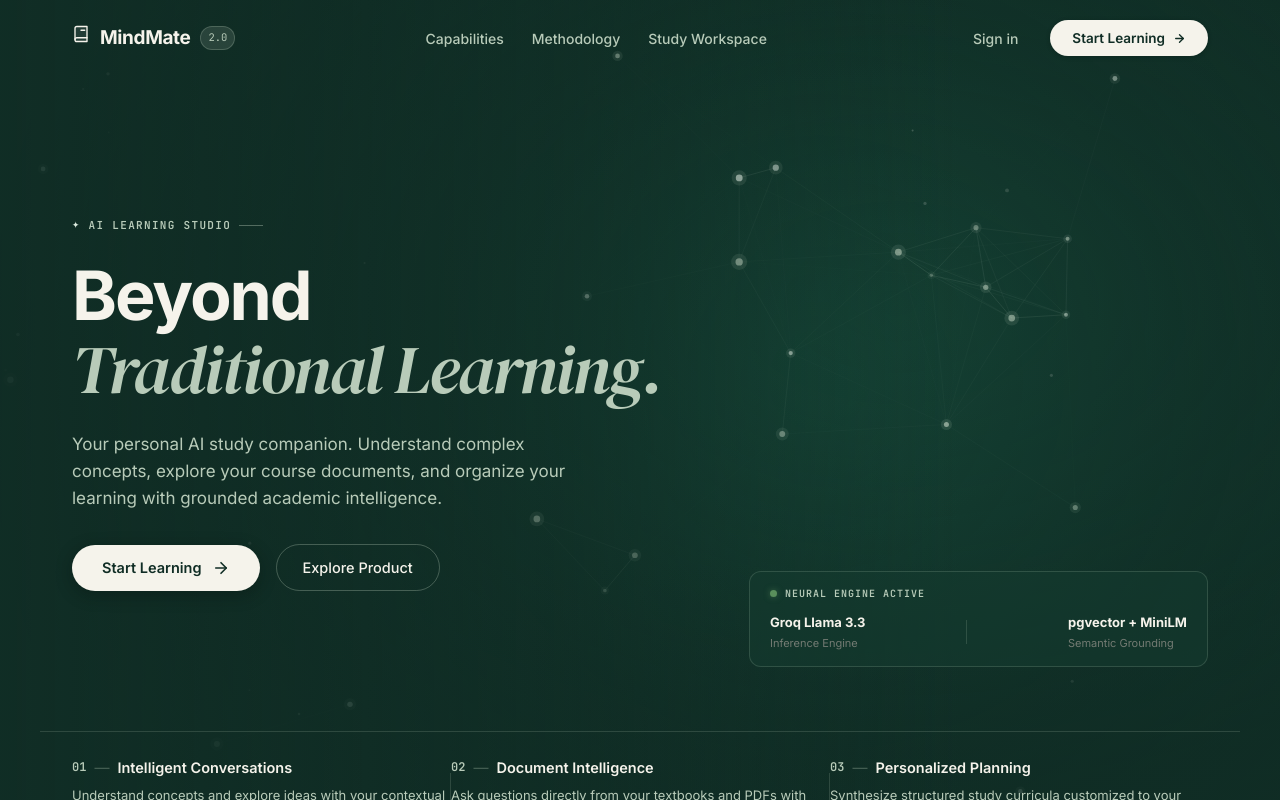
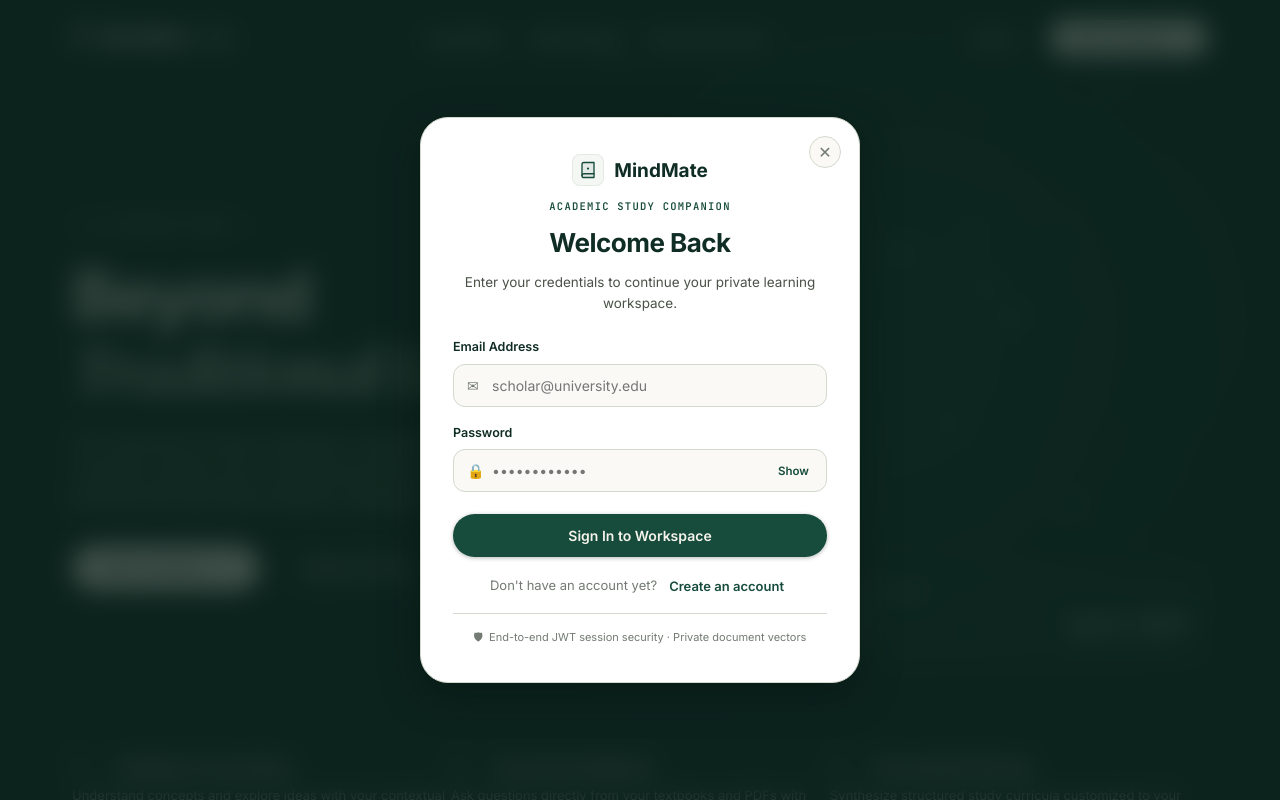
Before and after one commit to Honey-Singh716/MindMate-AI, a React (Vite) app in the folder frontend/: page / in a window 1280 px wide. Both pictures are taken after a click on the button "Sign in". Shown: the top 800 px of the page. Built offline with nearby package versions, Linux system fonts and the light colour scheme; no server answers.

Commit message:
fix(auth): restore overlay positioning and academic styles for AuthModal so Start Learning opens modal properly

```diff
--- a/frontend/src/App.css
+++ b/frontend/src/App.css
@@ -3448,20 +3448,24 @@
 }
 
 /* --------------------------------------------------------------------------
-   14. AUTH MODAL
+   14. AUTH MODAL (Clean Academic Authentication Dialog)
    -------------------------------------------------------------------------- */
+.auth-overlay,
 .auth-modal-backdrop {
   position: fixed;
   inset: 0;
-  z-index: 2000;
-  background: rgba(12, 33, 27, 0.7);
-  backdrop-filter: blur(8px);
-  display: grid;
-  place-items: center;
+  z-index: 9999;
+  background: rgba(12, 33, 27, 0.78);
+  backdrop-filter: blur(12px);
+  display: flex;
+  align-items: center;
+  justify-content: center;
   padding: 20px;
 }
 
+.auth-modal-glass,
 .auth-modal-panel {
+  position: relative;
   width: 100%;
   max-width: 440px;
   background: #ffffff;
@@ -3470,65 +3474,76 @@
   padding: 36px 32px;
   box-shadow: var(--shadow-lg);
   color: var(--text-on-ivory);
-}
-
-.modal-header {
-  display: flex;
-  align-items: center;
-  justify-content: space-between;
+  animation: fadeIn 0.3s cubic-bezier(0.16, 1, 0.3, 1) forwards;
+}
+
+.auth-close-btn,
+.modal-close-btn {
+  position: absolute;
+  top: 18px;
+  right: 18px;
+  width: 32px;
+  height: 32px;
+  border-radius: 50%;
+  display: grid;
+  place-items: center;
+  font-size: 16px;
+  color: var(--text-on-ivory-3);
+  background: var(--ivory-off);
+  border: 1px solid var(--ivory-border);
+  cursor: pointer;
+  transition: all 0.2s ease;
+}
+
+.auth-close-btn:hover,
+.modal-close-btn:hover {
+  color: var(--forest-deep);
+  background: var(--ivory-sage);
+}
+
+.auth-header {
+  display: flex;
+  flex-direction: column;
+  align-items: center;
+  text-align: center;
   margin-bottom: 24px;
 }
 
-.modal-brand {
-  display: flex;
-  align-items: center;
-  gap: 8px;
-}
-
-.modal-title {
-  font-size: 20px;
-  font-weight: 700;
-  color: var(--forest-deep);
-}
-
-.modal-close-btn {
-  font-size: 18px;
-  color: var(--text-on-ivory-3);
-}
-
-.modal-close-btn:hover {
-  color: var(--forest-deep);
-}
-
-.auth-tabs {
-  display: flex;
-  gap: 8px;
-  margin-bottom: 24px;
-  border-bottom: 1px solid var(--ivory-border);
-}
-
-.auth-tab {
-  flex: 1;
-  padding: 10px 0;
-  text-align: center;
+.auth-brand-badge {
+  display: flex;
+  align-items: center;
+  gap: 10px;
+  margin-bottom: 12px;
+}
+
+.brand-name-text {
+  font-size: 19px;
+  font-weight: 700;
+  color: var(--forest-deep);
+}
+
+.auth-eyebrow {
+  font-family: var(--font-mono);
+  font-size: 10.5px;
+  font-weight: 700;
+  letter-spacing: 0.12em;
+  color: var(--forest-green);
+  margin-bottom: 6px;
+}
+
+.auth-title {
+  font-size: 26px;
+  font-weight: 700;
+  color: var(--forest-deep);
+  letter-spacing: -0.02em;
+  margin-bottom: 8px;
+}
+
+.auth-subtitle {
   font-size: 13.5px;
-  font-weight: 600;
-  color: var(--text-on-ivory-3);
-  position: relative;
-}
-
-.auth-tab.active {
-  color: var(--forest-deep);
-}
-
-.auth-tab.active::after {
-  content: '';
-  position: absolute;
-  bottom: -1px;
-  left: 0;
-  right: 0;
-  height: 2px;
-  background: var(--forest-green);
+  line-height: 1.5;
+  color: var(--text-on-ivory-2);
+  max-width: 360px;
 }
 
 .auth-form {
@@ -3537,59 +3552,148 @@
   gap: 16px;
 }
 
+.auth-field-group,
 .form-field {
   display: flex;
   flex-direction: column;
   gap: 6px;
 }
 
+.auth-label,
 .form-field label {
   font-size: 12.5px;
   font-weight: 600;
   color: var(--forest-deep);
 }
 
+.label-with-hint {
+  display: flex;
+  justify-content: space-between;
+  align-items: center;
+}
+
+.auth-hint {
+  font-size: 11px;
+  color: var(--text-on-ivory-3);
+}
+
+.auth-input-wrapper {
+  position: relative;
+  display: flex;
+  align-items: center;
+}
+
+.input-icon {
+  position: absolute;
+  left: 14px;
+  font-size: 14px;
+  color: var(--text-on-ivory-3);
+  pointer-events: none;
+}
+
+.auth-input,
 .form-field input {
-  padding: 11px 14px;
+  width: 100%;
+  padding: 12px 48px 12px 38px;
   border-radius: var(--radius-md);
   border: 1px solid var(--ivory-border);
   background: var(--ivory-off);
-  color: var(--forest-deep);
-  font-size: 13.5px;
-}
-
+  font-size: 14px;
+  color: var(--forest-deep);
+  transition: all 0.2s ease;
+}
+
+.auth-input:focus,
 .form-field input:focus {
   outline: 2px solid var(--forest-green);
   background: #ffffff;
+  border-color: transparent;
+}
+
+.password-toggle-btn {
+  position: absolute;
+  right: 12px;
+  font-size: 11.5px;
+  font-weight: 600;
+  color: var(--forest-green);
+  cursor: pointer;
+  padding: 4px 6px;
+  border-radius: 4px;
+}
+
+.password-toggle-btn:hover {
+  background: var(--ivory-sage);
+}
+
+.auth-error-banner {
+  background: rgba(192, 81, 74, 0.1);
+  border: 1px solid rgba(192, 81, 74, 0.3);
+  color: #C0514A;
+  padding: 10px 14px;
+  border-radius: 8px;
+  font-size: 12.5px;
+  display: flex;
+  align-items: center;
+  gap: 8px;
 }
 
 .auth-submit-btn {
+  width: 100%;
   padding: 13px;
   border-radius: 999px;
   background: var(--forest-green);
   color: var(--ivory-warm);
   font-size: 14px;
   font-weight: 600;
-  margin-top: 8px;
+  box-shadow: var(--shadow-sm);
   transition: all 0.2s ease;
-}
-
-.auth-submit-btn:hover {
+  margin-top: 6px;
+}
+
+.auth-submit-btn:hover:not(:disabled) {
   background: var(--forest-deep);
-}
-
-.auth-switch-text {
-  text-align: center;
-  font-size: 12.5px;
-  color: var(--text-on-ivory-2);
-  margin-top: 14px;
+  transform: translateY(-1px);
+  box-shadow: var(--shadow-md);
+}
+
+.auth-submit-btn:disabled {
+  opacity: 0.6;
+  cursor: not-allowed;
+}
+
+.auth-footer-nav {
+  display: flex;
+  align-items: center;
+  justify-content: center;
+  gap: 6px;
+  font-size: 13px;
+  margin-top: 18px;
+}
+
+.footer-switch-text {
+  color: var(--text-on-ivory-3);
 }
 
 .auth-switch-link {
   color: var(--forest-green);
   font-weight: 600;
-  margin-left: 4px;
   cursor: pointer;
+}
+
+.auth-switch-link:hover {
+  text-decoration: underline;
+}
+
+.auth-security-note {
+  display: flex;
+  align-items: center;
+  justify-content: center;
+  gap: 6px;
+  font-size: 11px;
+  color: var(--text-on-ivory-3);
+  margin-top: 16px;
+  padding-top: 14px;
+  border-top: 1px solid var(--ivory-border);
 }
 
 /* --------------------------------------------------------------------------
--- a/frontend/src/components/AuthModal.jsx
+++ b/frontend/src/components/AuthModal.jsx
@@ -1,7 +1,7 @@
 import { useState } from 'react'
 import { api as centralApi } from '../api'
 
-export default function AuthModal({ initialMode = 'login', onAuthenticated, onClose, api: legacyApi, tokenKey }) {
+export default function AuthModal({ initialMode = 'signup', onAuthenticated, onClose, api: legacyApi, tokenKey }) {
   // Prefer the centralized api (with correct base URL) over the prop-passed one
   const api = centralApi
   const [mode, setMode] = useState(initialMode)
@@ -34,12 +34,9 @@ export default function AuthModal({ initialMode = 'login', onAuthenticated, onCl
   }
 
   return (
-    <div className="auth-overlay animate-fade-in" onClick={onClose}>
+    <div className="auth-overlay animate-fade-in" onClick={onClose} role="dialog" aria-modal="true">
       <div className="auth-modal-glass" onClick={(e) => e.stopPropagation()}>
-        {/* Glow halo behind modal */}
-        <div className="auth-modal-glow"></div>
-
-        {/* Close Button if requested */}
+        {/* Close Button */}
         {onClose && (
           <button className="auth-close-btn" onClick={onClose} aria-label="Close modal">
             ✕
@@ -48,17 +45,24 @@ export default function AuthModal({ initialMode = 'login', onAuthenticated, onCl
 
         <div className="auth-header">
           <div className="auth-brand-badge">
-            <span className="brand-mark-spark">✦</span>
+            <span className="academic-logo-badge">
+              <svg width="18" height="18" viewBox="0 0 24 24" fill="none" strokeWidth="1.8" strokeLinecap="round" strokeLinejoin="round">
+                <path d="M4 19.5A2.5 2.5 0 0 1 6.5 17H20" stroke="#174C3C" />
+                <path d="M6.5 2H20v20H6.5A2.5 2.5 0 0 1 4 19.5v-15A2.5 2.5 0 0 1 6.5 2z" stroke="#174C3C" fill="rgba(23, 76, 60, 0.08)" />
+                <circle cx="12" cy="10" r="1.5" fill="#174C3C" />
+              </svg>
+            </span>
             <span className="brand-name-text">MindMate</span>
           </div>
-          <span className="auth-eyebrow">NEURAL INTELLIGENCE STUDIO</span>
+
+          <span className="auth-eyebrow">ACADEMIC STUDY COMPANION</span>
           <h2 className="auth-title">
-            {mode === 'login' ? 'Welcome Back' : 'Create Workspace'}
+            {mode === 'login' ? 'Welcome Back' : 'Start Learning'}
           </h2>
           <p className="auth-subtitle">
             {mode === 'login'
               ? 'Enter your credentials to continue your private learning workspace.'
-              : 'Sign up to keep your conversations, documents, and study plans private.'}
+              : 'Create an account to explore textbooks, generate study plans, and ask contextual questions.'}
           </p>
         </div>
 
@@ -126,11 +130,10 @@ export default function AuthModal({ initialMode = 'login', onAuthenticated, onCl
           <button type="submit" className="auth-submit-btn" disabled={busy}>
             {busy ? (
               <span className="submit-loading-state">
-                <span className="spinner-dots"></span>
-                <span>Connecting to neural cortex...</span>
+                <span>Connecting to study workspace...</span>
               </span>
             ) : (
-              <span>{mode === 'login' ? 'Sign In to Workspace' : 'Initialize Account'}</span>
+              <span>{mode === 'login' ? 'Sign In to Workspace' : 'Create Free Account'}</span>
             )}
           </button>
         </form>
```
